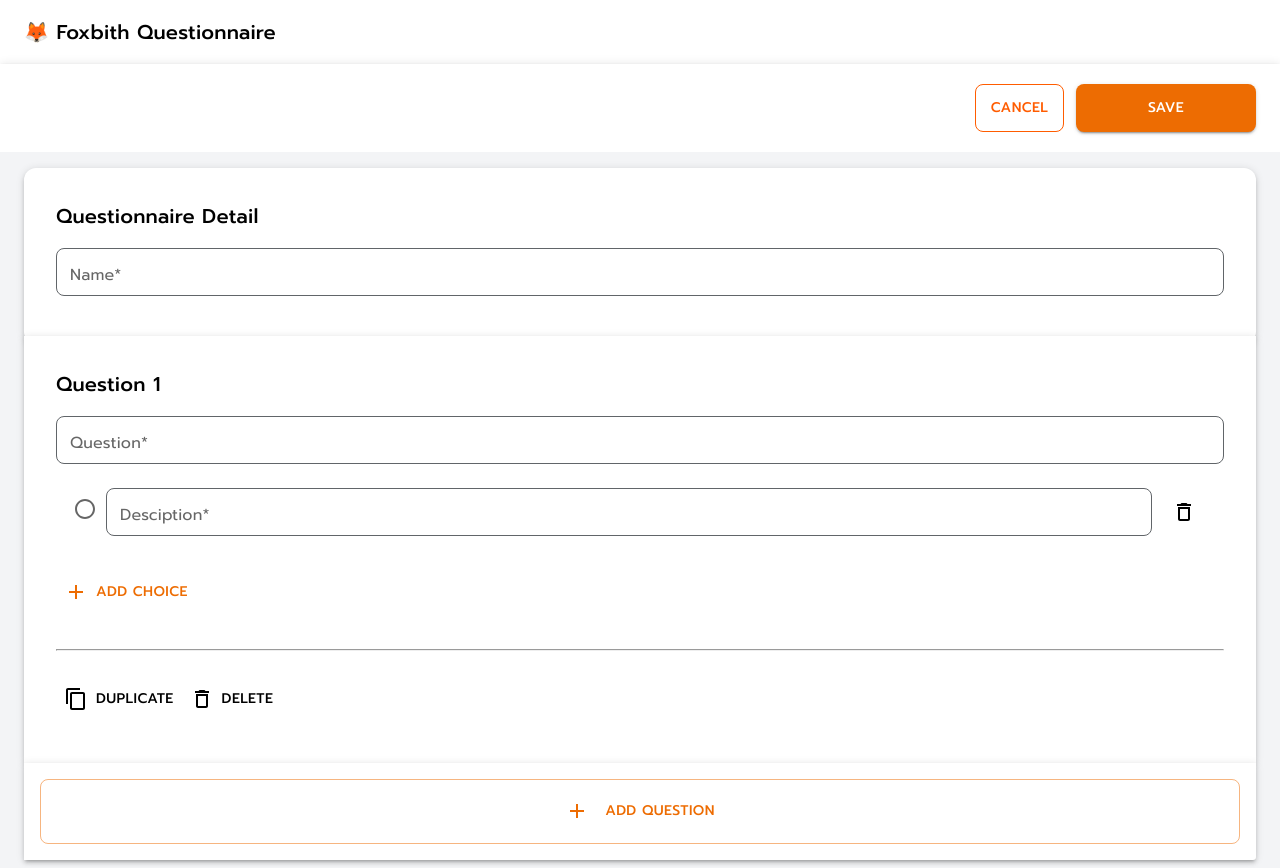
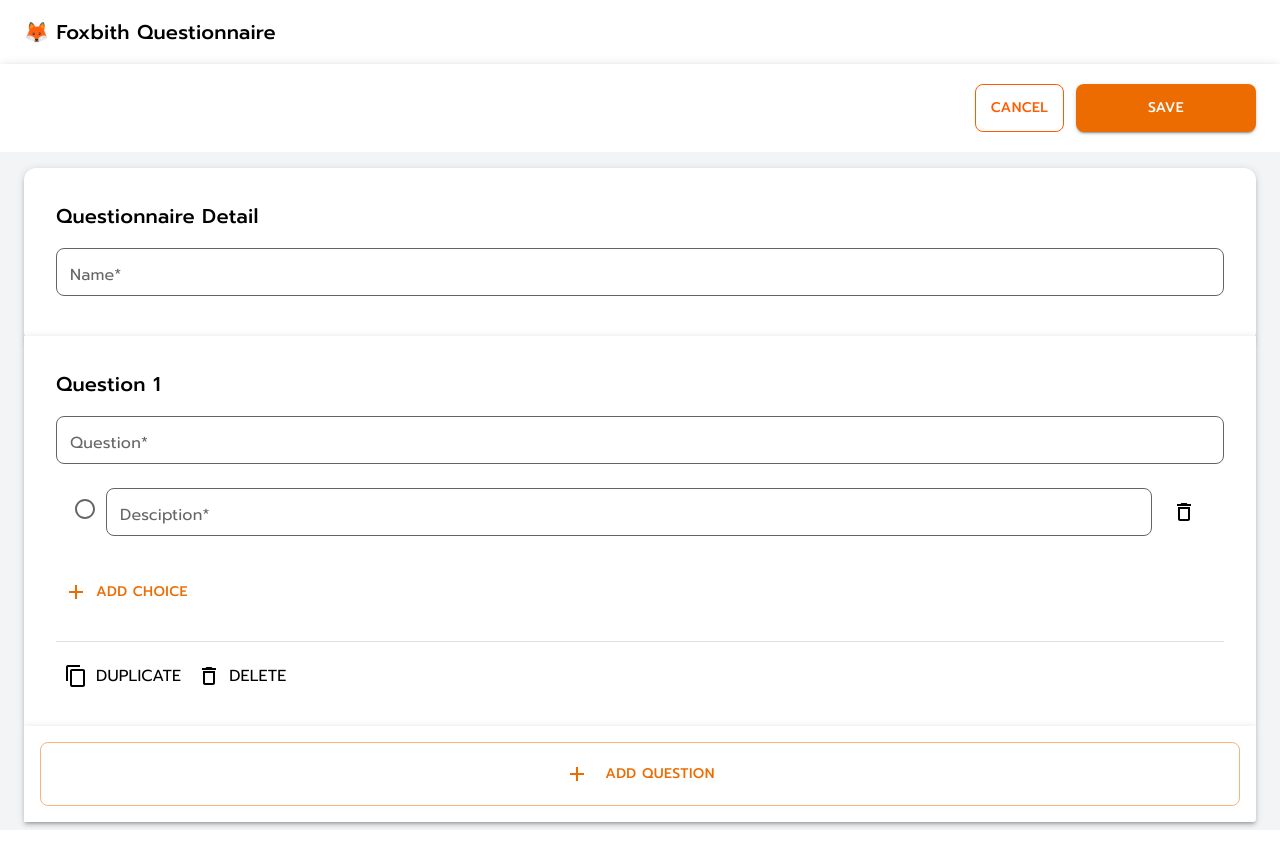
Before and after one commit to aomapjjj/foxbith-test3-aom, a Next.js app in the folder test3/: page / in a window 1280 px wide. After the commit the page ends 830 px from the top, so only its background shows below. Built offline with nearby package versions, Linux system fonts and the light colour scheme.

Commit message:
fix : check tags

```diff
--- a/test3/src/pages/components/form/ManageForm.tsx
+++ b/test3/src/pages/components/form/ManageForm.tsx
@@ -1,4 +1,4 @@
-import { Box, Button } from "@mui/material"
+import { Box, Button, Divider, Typography } from "@mui/material"
 import ContentCopyIcon from "@mui/icons-material/ContentCopy"
 import DeleteOutlineIcon from "@mui/icons-material/DeleteOutline"
 
@@ -11,8 +11,8 @@ interface ManageProps {
 const ManageForm = (props: ManageProps) => {
   const { href, onClicDuplicate, onClickDelete } = props
   return (
-    <div>
-      <hr />
+    <>
+      <Divider />
       <Box
         sx={{
           mt: 2,
@@ -29,13 +29,13 @@ const ManageForm = (props: ManageProps) => {
           }}
         >
           <ContentCopyIcon />
-          <p
+          <Typography
             style={{
               fontFamily: "Prompt"
             }}
           >
             Duplicate
-          </p>
+          </Typography>
         </Button>
         <Button
         onClick={onClickDelete}
@@ -47,16 +47,16 @@ const ManageForm = (props: ManageProps) => {
           }}
         >
           <DeleteOutlineIcon />
-          <p
+          <Typography
             style={{
               fontFamily: "Prompt"
             }}
           >
             Delete
-          </p>
+          </Typography>
         </Button>
       </Box>
-    </div>
+    </>
   )
 }
 export default ManageForm
```
